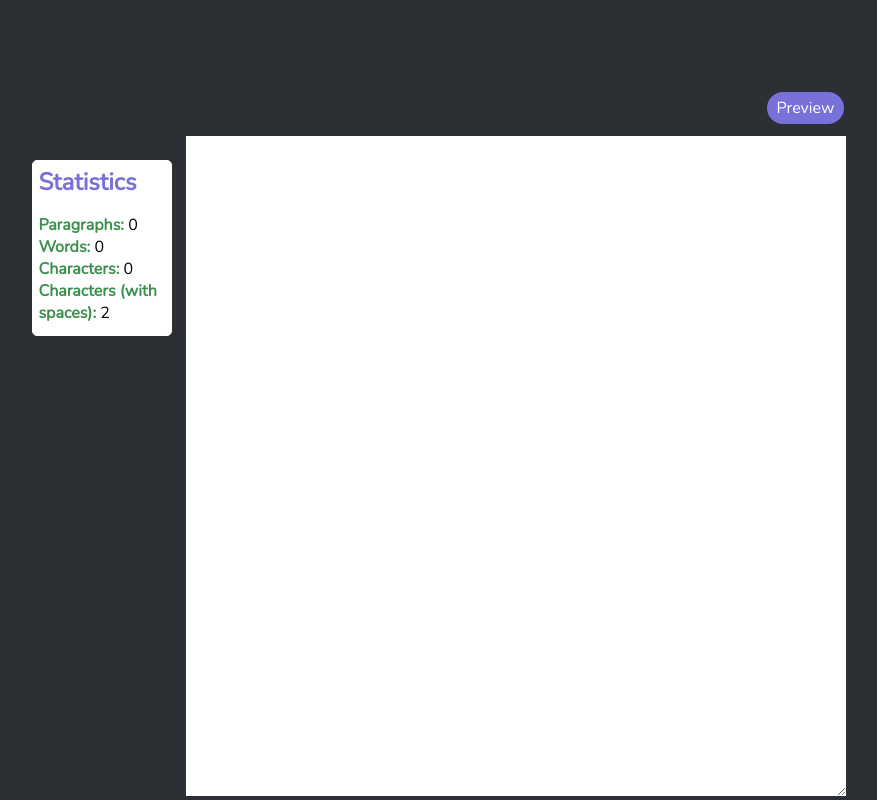
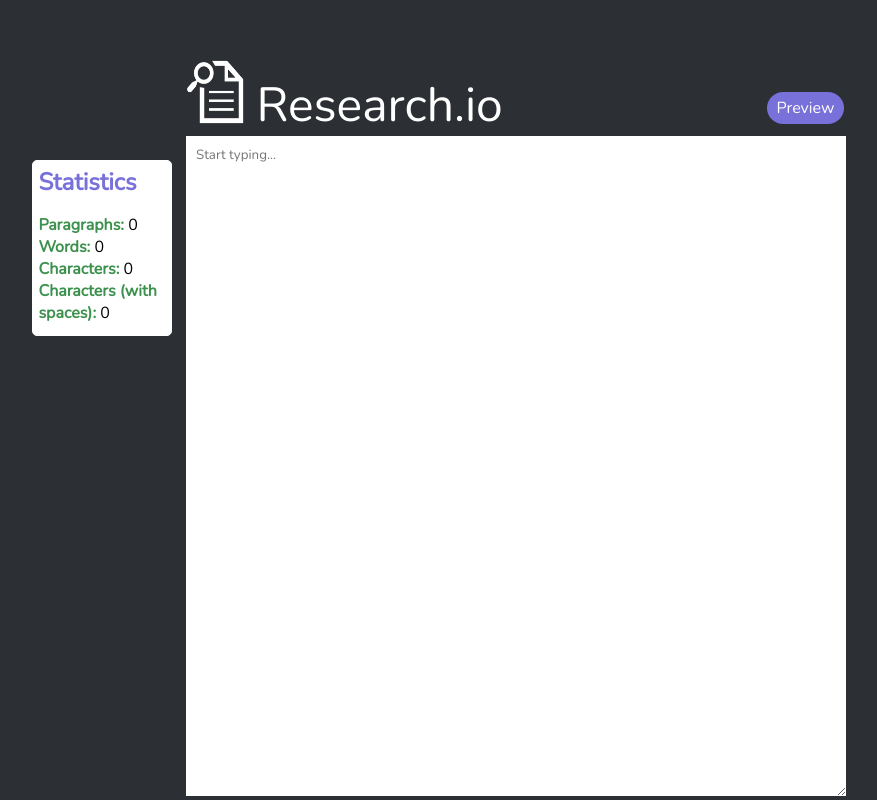
Before and after one commit to nunorgcarvalho/Research.io, a plain HTML site: page testProgress.html in a window 1280 px wide. Shown: the whole page, without its empty margins (134-1011 px from the left). Drawn offline with nearby package versions, Linux system fonts and the light colour scheme.

Commit message:
updated wordtools

```diff
--- a/testProgress.html
+++ b/testProgress.html
@@ -51,9 +51,28 @@ font-family: 'Nunito', sans-serif;
 text-align: center;
 line-height: 32.5px;
 }
+#mainlogo {
+position: absolute;
+top:7.5%;
+left: 25%;
+width: 4.5%;
+height: 8%;
+}
+#maintext{
+position:absolute;
+top: 9%;
+left: 30.5%;
+color: #FFFFFF;
+font-size: 3em;
+font-family: 'Nunito', sans-serif;
+}
 </style>
     </head>
     <body>
+
+      <img src="nc_assets/img/researchio.png" id="mainlogo">
+
+      <div id="maintext">Research.io</div>
 
       <div id="previewbutton">
           Preview
@@ -61,7 +80,7 @@ line-height: 32.5px;
 
         <section class="light-section" id="demo">
             <div class="demo wrap">
-              <textarea placeholder="Start typing..." class="demo-area" id="countableArea">  </textarea>
+              <textarea placeholder="Start typing..." class="demo-area" id="countableArea"></textarea>
               <div class="result">
                 <div class="grid">
                   <div class="title">
```
